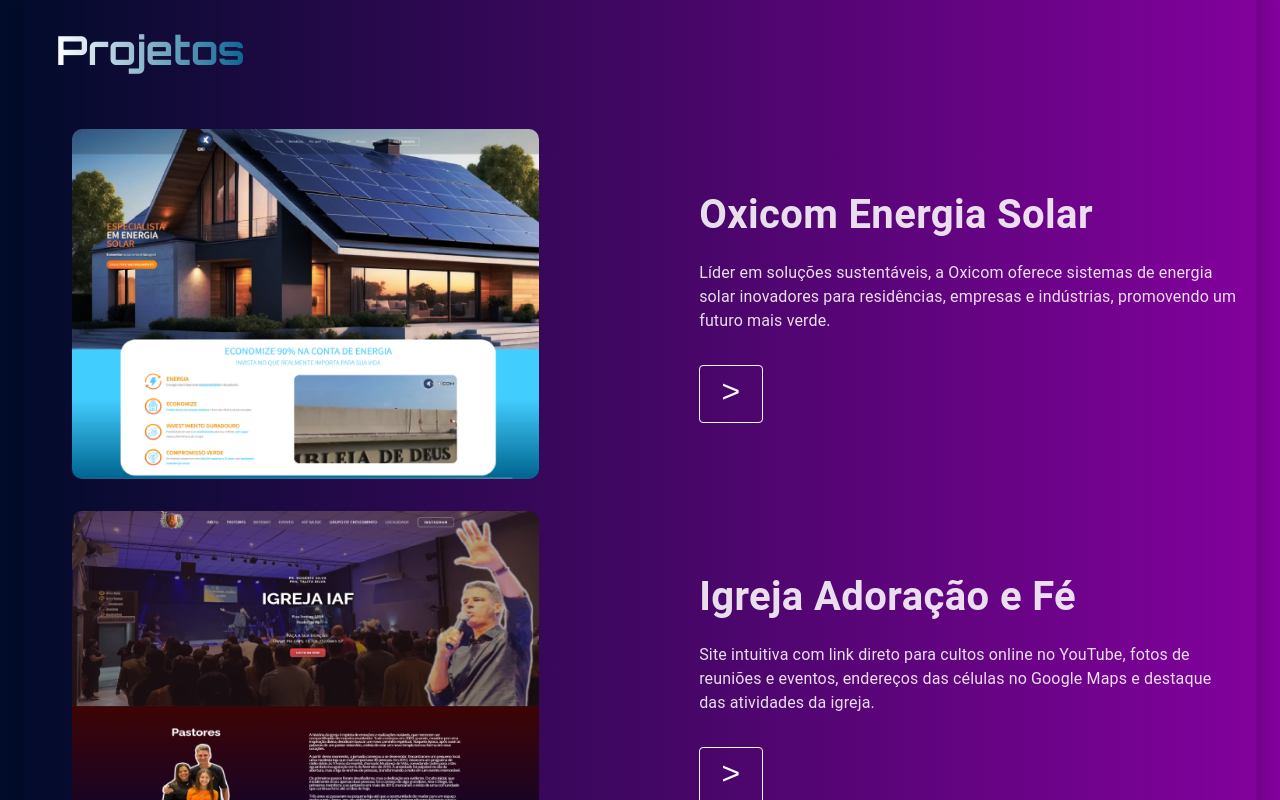
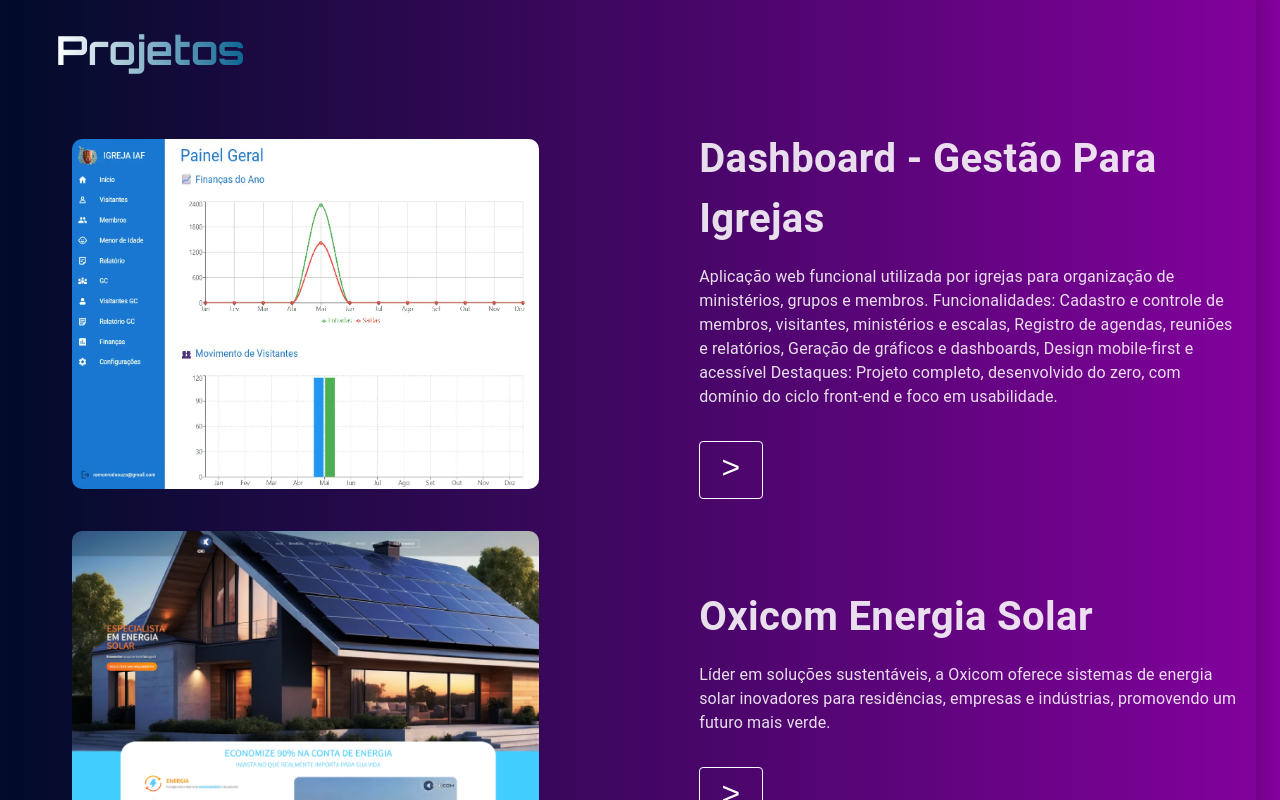
Before and after one commit to RamonRodSou/RodSouTec, a React (Vite) app: page / in a window 1280 px wide. Shown: the part 860-1660 px from the top of the page. Built offline with nearby package versions, Linux system fonts and the light colour scheme.

Commit message:
feature-100 - refactor:  add novo projeto, projecto dashboard

```diff
--- a/src/components/Projetos/ListProject.tsx
+++ b/src/components/Projetos/ListProject.tsx
@@ -1,3 +1,4 @@
+import dashboard from '../../assets/img/project/dashboard.webp'
 import oxicom from '../../assets/img/project/oxicom.webp'
 import iaf from '../../assets/img/project/iaf.webp'
 import cardapio from '../../assets/img/project/cardapio.webp'
@@ -9,8 +10,17 @@
 import IProject from '../../interface/IProject'
 
 const listProject: IProject[] = [
+
     {
         id: 1,
+        name: "Dashboard - Gestão Para Igrejas",
+        description: "Aplicação web funcional utilizada por igrejas para organização de ministérios, grupos e membros. Funcionalidades: Cadastro e controle de membros, visitantes, ministérios e escalas, Registro de agendas, reuniões e relatórios, Geração de gráficos e dashboards, Design mobile-first e acessível Destaques: Projeto completo, desenvolvido do zero, com domínio do ciclo front-end e foco em usabilidade.",
+        img: dashboard,
+        url: 'TechnoSou.com.br',
+        arquivo: 'Dashboard'
+    },
+    {
+        id: 2,
         name: "Oxicom Energia Solar",
         description: " Líder em soluções sustentáveis, a Oxicom oferece sistemas de energia solar inovadores para residências, empresas e indústrias, promovendo um futuro mais verde.",
         img: oxicom,
@@ -18,7 +28,7 @@
         arquivo: 'Oxicom'
     },
     {
-        id: 2,
+        id: 3,
         name: "Igreja Adoração e Fé",
         description: "Site intuitiva com link direto para cultos online no YouTube, fotos de reuniões e eventos, endereços das células no Google Maps e destaque das atividades da igreja.",
         img: iaf,
@@ -26,7 +36,7 @@
         arquivo: 'IAF'
     },
     {
-        id: 3,
+        id: 4,
         name: "Cardápio Online",
         description: "Uma plataforma completa onde os clientes podem visualizar todos os produtos da lanchonete, selecionar itens, adicionar ao pedido e finalizar a compra facilmente.",
         img: cardapio,
@@ -34,7 +44,7 @@
         arquivo: 'Cardapio'
     },
     {
-        id: 4,
+        id: 5,
         name: "Agendamento Online",
         description: "Site prático para agendar serviços como barbearia, permitindo aos clientes marcar horários de forma fácil e rápida. ",
         img: agendou,
--- a/src/components/Projetos/Projetos.tsx
+++ b/src/components/Projetos/Projetos.tsx
@@ -156,7 +156,6 @@
     }
 
     function handleProjetos() {
-
         navegate('/projetos')
     }
 
```
Also changed, not shown: vitest.config.ts (+13 -2 lines), src/assets/img/project/dashboard.webp (added), 1 other file (tests, documents, lock files or other folders).
